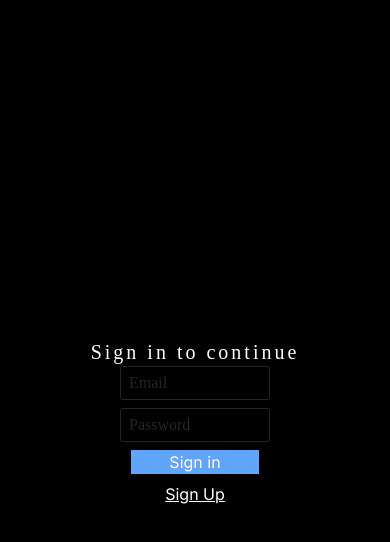
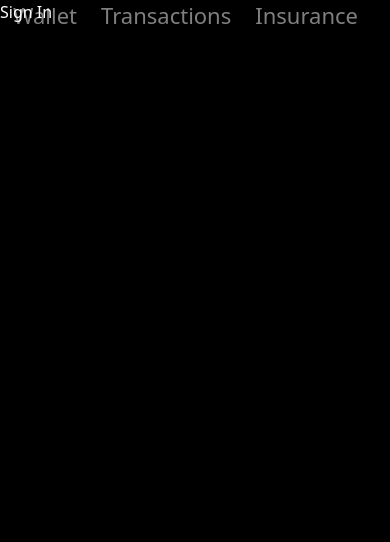
Before and after one commit to DAYusein211/West-side, a Next.js app in the folder website/: page / in a window 390 px wide. Shown: the top 542 px of the page. Built offline with nearby package versions, Linux system fonts and the light colour scheme; no server answers.

Commit message:
Implement home page

```diff
--- a/website/app/api/auth/[...nextauth]/route.js
+++ b/website/app/api/auth/[...nextauth]/route.js
@@ -4,33 +4,35 @@ import User from "@/models/user";
 import NextAuth from "next-auth/next";
 import  CredentialsProvider  from "next-auth/providers/credentials";
 import bcrypt from "bcryptjs"
+
 export const authOptions =
 {
     providers:
     [CredentialsProvider({name:"credentials", credentials: {},
-    async authorize(credentials){
+    async authorize(credentials)
+    {
         const {email, password} = credentials;
-        try {
+    try
+    {
         await connectMongoDB();
         const user = await User.findOne({email})
+
         if(!user)
             return null;
-        const matching = await bcrypt.compare(password, user.password)
+
+        const matching = await bcrypt.compare(password, user.password);
+
         if(!matching)
             return null;
     return user;
-    } catch (error) {
+
+    }
+    catch (error)
+    {
         console.log("Error: ", error);
     }
     }})],
-    session: {
-        strategy: "jwt",
-    },
-        secret: process.env.NEXTAUTH_SECRET,
-        pages:
-        {
-            signIn: "/"
-        }
+
 
 }
 const handler = NextAuth(authOptions)
--- a/website/app/api/signUp/route.js
+++ b/website/app/api/signUp/route.js
@@ -9,7 +9,7 @@ export async function POST(req)
         const {name, email, password} = await req.json();
         const hashedPassword = await bcrypt.hash(password, 10)
         await connectMongoDB();
-        await User.create({name, email, password:hashedPassword})
+        await User.create({name, email, password:hashedPassword});
         return NextResponse.json({message: "User Registered"}, {status: 201});
 
     }
--- a/website/app/globals.css
+++ b/website/app/globals.css
@@ -10,10 +10,23 @@
 
     background-color: black;
 }
+.link
+{
+    @apply self-center;
+    font-weight: 100;
+
+    font-size: 22px;
+    color: white;
+    opacity: 50%;
+    transition-duration: 0.3s;
+}
+.link:hover
+{
+
+    opacity: 1;
+}
 .myFont
 {
-
-
     font-family: 'Inika', serif;
 
     font-family: 'Inria Serif', serif;
--- a/website/app/layout.js
+++ b/website/app/layout.js
@@ -1,7 +1,7 @@
-import { Inter } from 'next/font/google'
+
 import './globals.css'
 import { AuthProvider } from './providers'
-const inter = Inter({ subsets: ['latin'] })
+
 
 export const metadata = {
   title: 'Create Next App',
@@ -11,7 +11,7 @@ export const metadata = {
 export default function RootLayout({ children }) {
   return (
     <html lang="en">
-      <body className={inter.className}>
+      <body className= "w-screen h-screen">
         <AuthProvider>{children}</AuthProvider></body>
     </html>
   )
--- a/website/app/page.jsx
+++ b/website/app/page.jsx
@@ -1,16 +1,8 @@
-import SignIn from "@/components/signIn";
-import { getServerSession } from "next-auth"
-import { redirect } from "next/navigation"
-import { authOptions } from "./api/auth/[...nextauth]/route"
-export default async function Home() {
-  const session = await getServerSession(authOptions)
-  if(session)
-    redirect("/data")
-  return <main>
+import HomePage from "@/components/home"
 
-
-      <SignIn/>
-
-        </main>
-
+export default function Home()
+{
+    return <main>
+    <HomePage/>
+    </main>
 }
--- /dev/null
+++ b/website/app/signIn/page.jsx
@@ -0,0 +1,15 @@
+import SignIn from "@/components/signIn";
+import { getServerSession } from "next-auth"
+import { redirect } from "next/navigation"
+import { authOptions } from "../api/auth/[...nextauth]/route"
+export default async function Home() {
+  const session = await getServerSession(authOptions)
+  if(session)
+    redirect("/data")
+  return <main>
+
+      <SignIn/>
+
+        </main>
+
+}
--- a/website/app/signUp/page.jsx
+++ b/website/app/signUp/page.jsx
@@ -6,6 +6,6 @@ export default async function Register()
 {
     const session = await getServerSession(authOptions);
     if(session)
-        redirect("/data")
+        redirect("/data");
     return <SignUp/>
 }
--- /dev/null
+++ b/website/components/home.jsx
@@ -0,0 +1,12 @@
+import Link from "next/link"
+export default function Home()
+{
+    return <div><nav className=" w-[200px] sm:w-[400px] h-[30px] sm:h-[50px] flex flex-row gap-6 justify-end absolute right-0 mr-8">
+        <Link href={""} className = "link">Wallet</Link>
+        <Link href={""} className = "link">Transactions</Link>
+        <Link href={""} className = "link">Insurance</Link>
+    </nav>
+    <Link href = "/signIn" className = "text-white">Sign In</Link>
+    </div>
+
+}
--- a/website/components/signIn.jsx
+++ b/website/components/signIn.jsx
@@ -40,7 +40,7 @@ export default function SignIn()
             <form className = "flex place-items-center flex-col gap-2" onSubmit={HandleSubmit}>
                 <input type="text" onChange = {(e) => setEmail(e.target.value)} placeholder="Email"/>
                 <input type="text" onChange = {(e) => setPassword(e.target.value)} placeholder="Password"/>
-                <button className = "bg-blue-400 text-white w-32 self-center">Sign in</button>
+                <button className = "bg-red-300 text-white w-32 self-center">Sign in</button>
                 {error && <div className = "text-red-400 ">{error}</div>}
 
 
--- a/website/components/signUp.jsx
+++ b/website/components/signUp.jsx
@@ -30,7 +30,7 @@ export default function SignUp()
             {
                 const form = e.target;
                 form.reset();
-                router.push("../");
+                router.push("../signIn")
             }
             else
             {
@@ -47,8 +47,8 @@ export default function SignUp()
         </h1>
         <form onSubmit = {handleSubmit} className = "flex flex-col gap-2">
             <input onChange = { e => setName(e.target.value)}type="text" placeholder="Full name"/>
-            <input onChange = { e => setEmail(e.target.value)}type="text" placeholder="Enter email or username"/>
-            <input onChange = { e => setPassword(e.target.value)}type="text" placeholder="Enter email or username"/>
+            <input onChange = { e => setEmail(e.target.value)}type="text" placeholder="Email"/>
+            <input onChange = { e => setPassword(e.target.value)}type="text" placeholder="Password"/>
             <button className = "bg-blue-400 text-white">Sign up</button>
             {error &&(<div className = "text-red-400">{error}</div>) }
 
--- a/website/components/userData.jsx
+++ b/website/components/userData.jsx
@@ -1,19 +1,20 @@
 "use client"
 import { signOut } from "next-auth/react"
+
 export default function Info()
 {
     return <div className="grid place-items-center h-screen">
             <div className="shadow-lg p-5">
                 <div>
-                Name: <span>Denis</span>
+                Name: <span>gdgdg</span>
                 </div>
                 <div>
-                Email: <span>wtv@gmail.com</span>
+                Email: <span>wtvdfsfsfcom</span>
                 </div>
                 <div>
-                Password: <span>Woah123!</span>
+                Password: <span>Woasdfsfd23!</span>
                 </div>
-                <button onClick={() => signOut()} className="bg-red-500 text-white py-4 px-2">Sign Out</button>
+            <button onClick={() => signOut({callbackUrl: "http://localhost:3000/"})} className="bg-red-500 text-white py-4 px-2">Sign Out</button>
             </div>
         </div>
 
```
Lines whose indentation alone changed are shown as unchanged.
